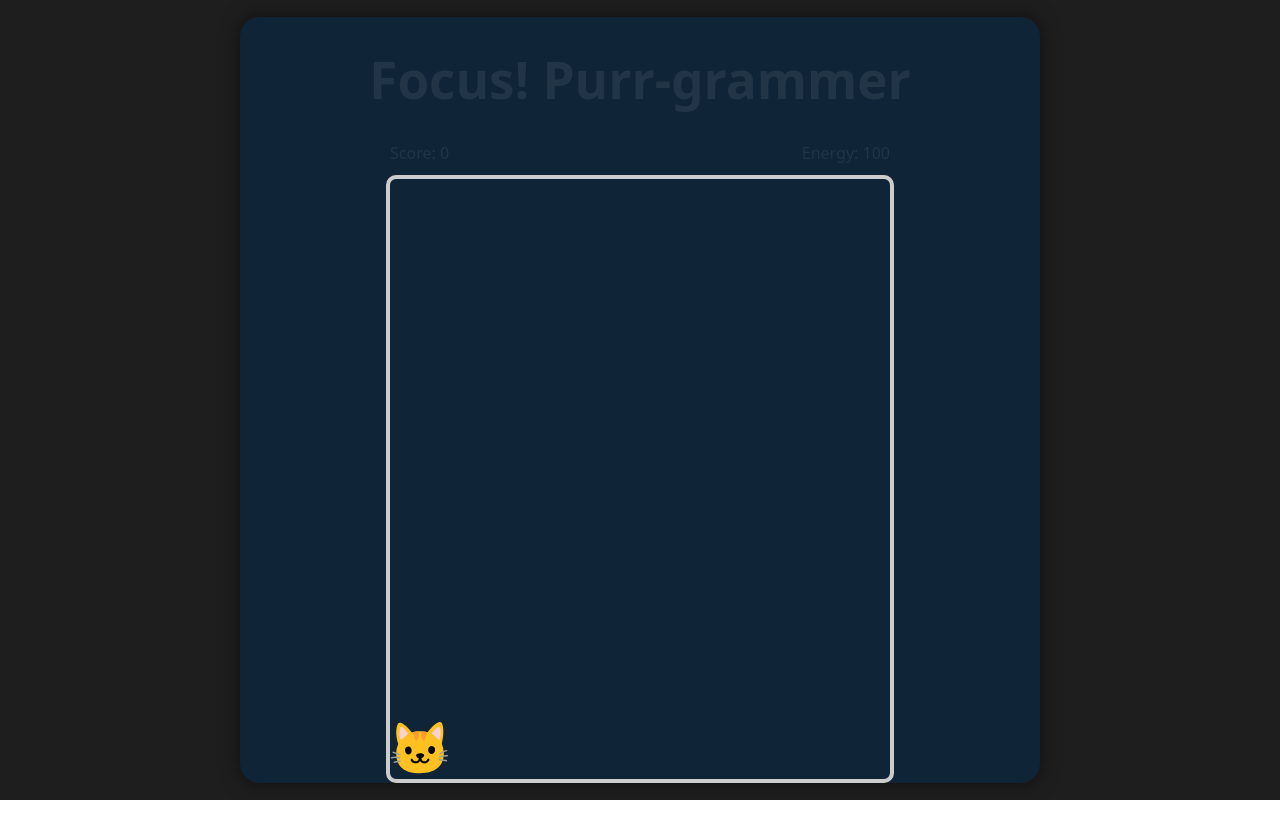
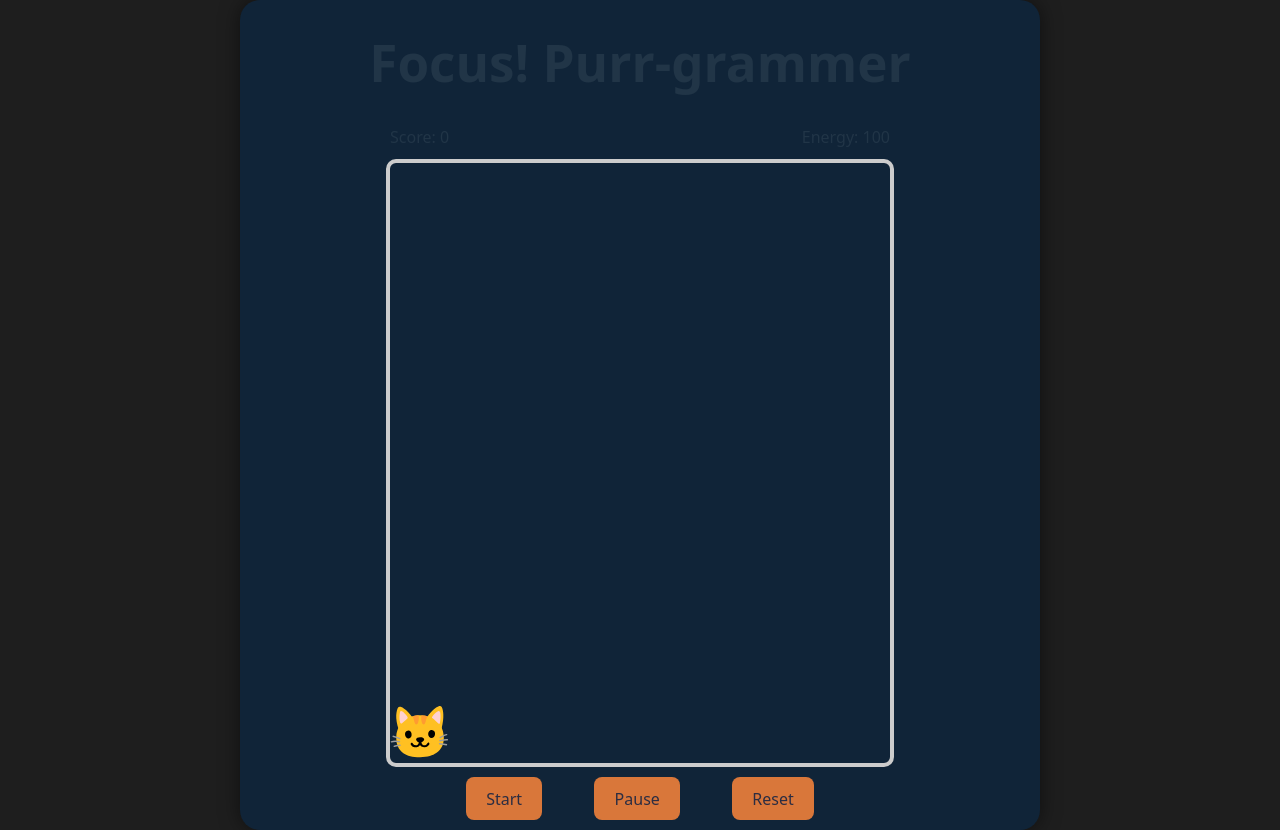
Before and after one commit to shuwangs/techtonica-assignments, a React (Vite) app in the folder projects/focus_purr-grammer/: page / in a window 1280 px wide. Before the commit the page ends 800 px from the top, so only its background shows below. Built offline with nearby package versions, Linux system fonts and the light colour scheme.

Commit message:
add control buttons

```diff
--- /dev/null
+++ b/projects/focus_purr-grammer/src/components/Controls.css
@@ -0,0 +1,17 @@
+
+.control-area{
+  display: flex;
+  width: 400px;
+  justify-content: space-around;
+
+}
+
+button {
+  background-color: #d9773a;
+  color: #2b2d42;
+  margin: 10px 20px;
+}
+
+button:hover{
+  background-color: #5f50d4;
+}
--- /dev/null
+++ b/projects/focus_purr-grammer/src/components/Controls.jsx
@@ -0,0 +1,12 @@
+import React from 'react';
+import './Controls.css';
+function Controls () {
+  return (
+    <div className='control-area'>
+      <button id="startBtn">Start</button>
+      <button id="pauseBtn">Pause</button>
+      <button id="resetBtn">Reset</button>
+    </div>
+  )
+}
+export default Controls;
--- a/projects/focus_purr-grammer/src/components/FallingItems.jsx
+++ b/projects/focus_purr-grammer/src/components/FallingItems.jsx
@@ -0,0 +1,5 @@
+import React from "react"
+
+function FallingItems() {
+
+}
--- a/projects/focus_purr-grammer/src/components/GameBoard.jsx
+++ b/projects/focus_purr-grammer/src/components/GameBoard.jsx
@@ -2,6 +2,7 @@ import React from "react";
 import { useState } from "react";
 import HeaderBar from "./HeaderBar";
 import CatPlayer from "./CatPlayer";
+import Controls from "./Controls";
 import './GameBoard.css';
 // import FallingItems from "./FallingItems";
 
@@ -28,6 +29,8 @@ function GameBoard() {
                     <CatPlayer />
                 </div>
             </div>
+
+            <Controls />
         </div>
     )
 }
```
